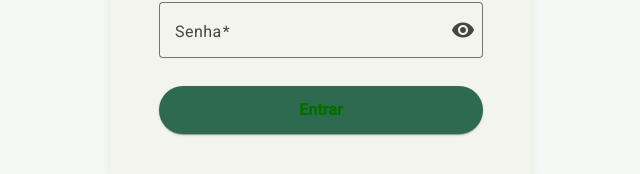
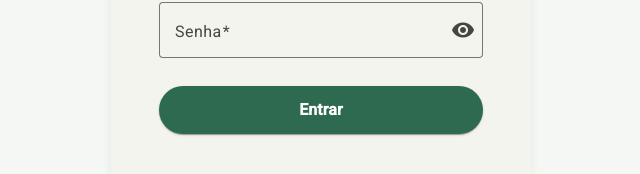
Before and after one commit to arthurguelle/FinFlow, an Angular app in the folder frontend/: page /login in a window 1280 px wide. Shown: the part 410-584 px from the top of the page, without its empty margins (319-959 px from the left). Built offline with nearby package versions, Linux system fonts and the light colour scheme.

Commit message:
fix: cor branca nos botoes primarios para contraste com fundo verde

```diff
--- a/frontend/src/styles.scss
+++ b/frontend/src/styles.scss
@@ -46,6 +46,12 @@ body {
 
 .mat-mdc-raised-button.mat-primary {
   background: var(--color-primary) !important;
+  color: #ffffff !important;
+}
+
+.mat-mdc-raised-button.mat-primary .mat-icon,
+.mat-mdc-raised-button.mat-primary .mdc-button__label {
+  color: #ffffff !important;
 }
 
 mat-card {
```
